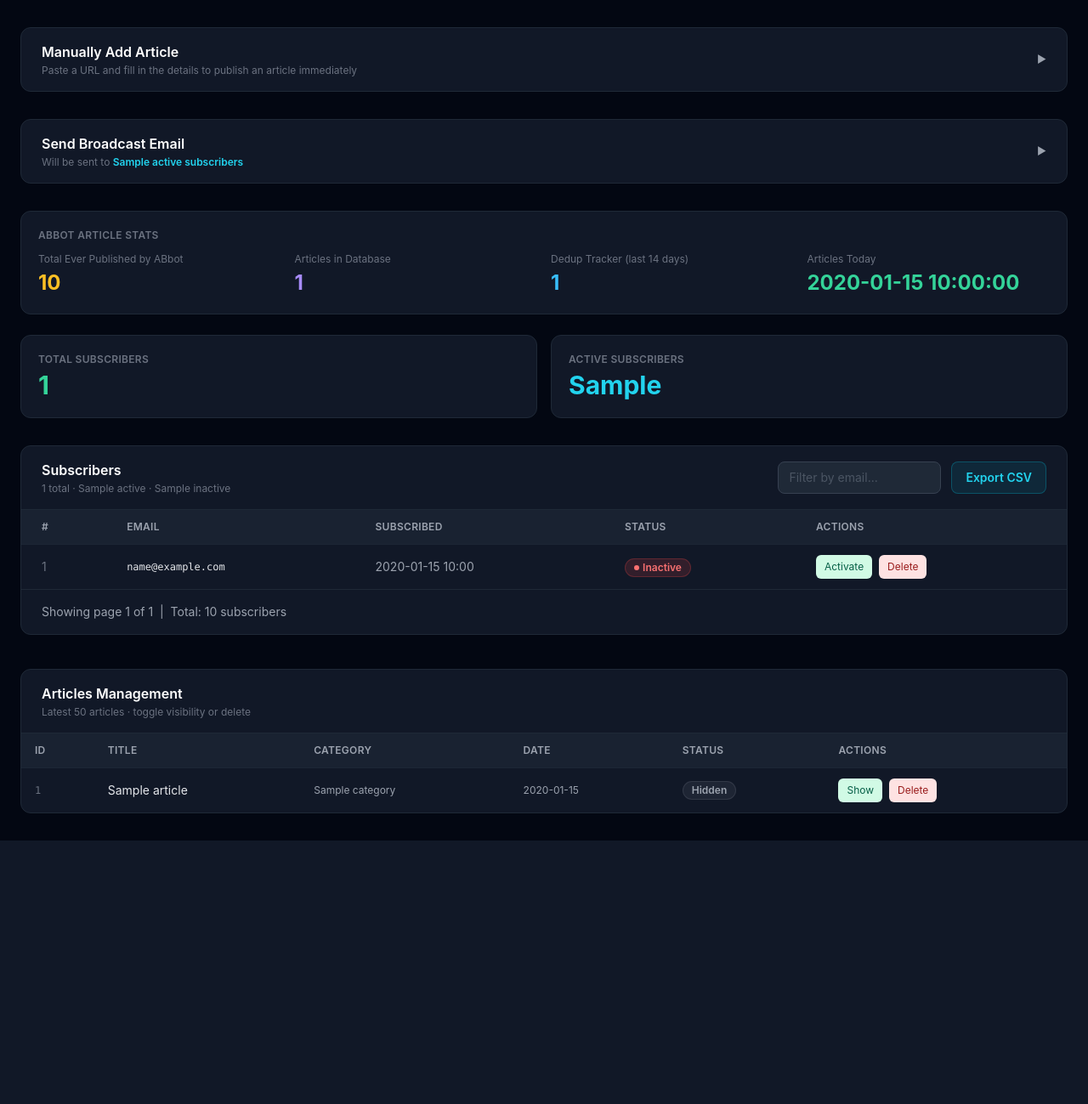
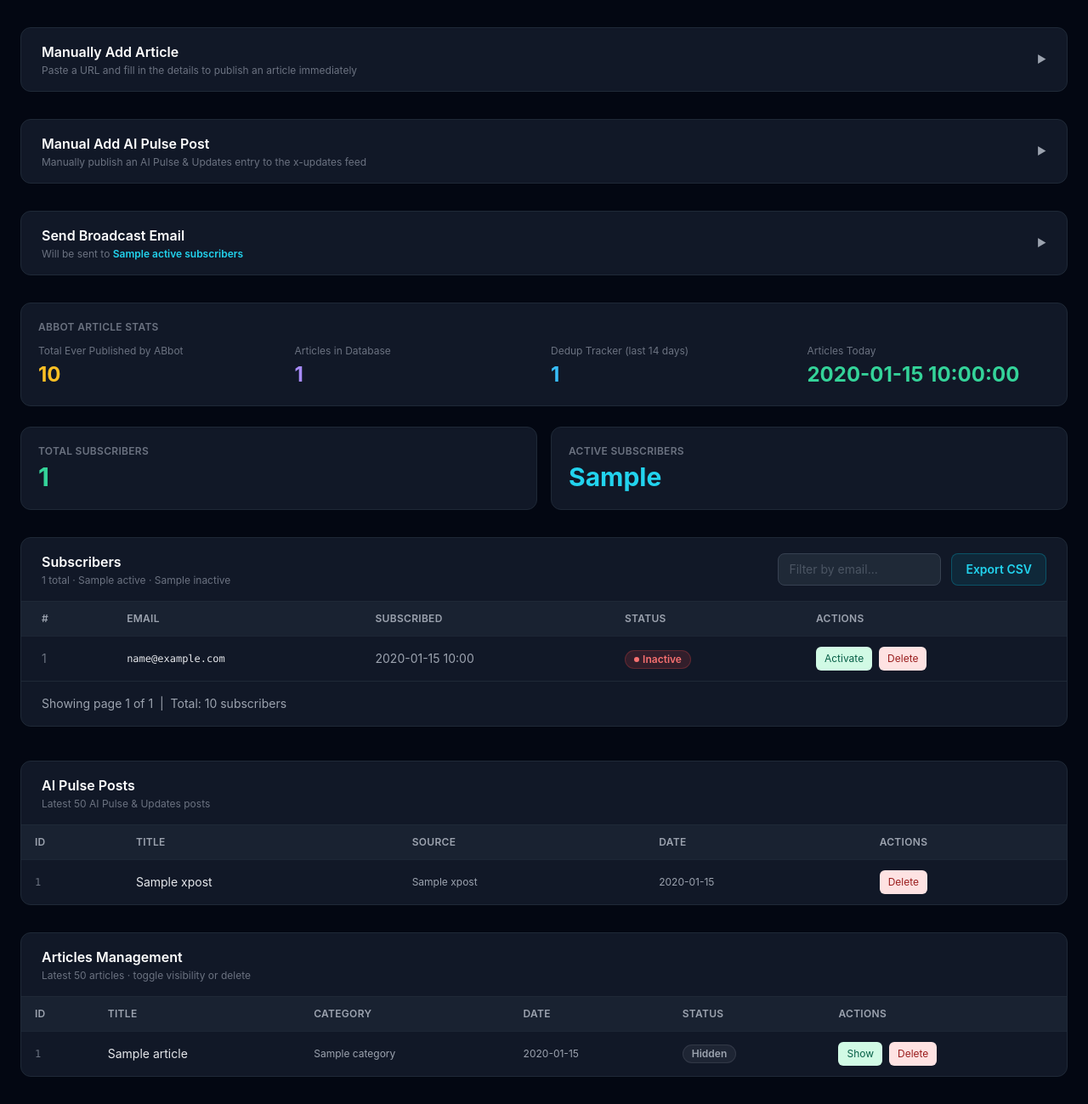
Before and after one commit to joetan79/ainews, a FastAPI app: template templates/admin.html in a window 1280 px wide. Shown: the part 61-1360 px from the top of the page at 85% size. Before the commit the page ends 1050 px from the top, so only its background shows below. Run offline with FastAPI, Linux system fonts and the light colour scheme; the template is opened without the code that fills it: most values are stand-ins (such as "Sample title", 1, 10 or a date in 2020); some libraries are stand-ins or nearby versions.

Commit message:
Auto sync 2026-04-22 11:49:56 | main.py,templates/admin.html,

```diff
--- a/main.py
+++ b/main.py
@@ -423,6 +423,8 @@ def admin_page(
     db: Session = Depends(get_db),
     username: str = Depends(verify_admin),
     msg: Optional[str] = None,
+    xpost_added: int = 0,
+    xpost_deleted: int = 0,
     sub_page: int = 1,
 ):
     import math
@@ -451,6 +453,9 @@ def admin_page(
         NewsArticle.published_date.desc()
     ).limit(50).all()
 
+    from database import XPost
+    xposts = db.query(XPost).order_by(XPost.id.desc()).limit(50).all()
+
     abbot_total_ever, dedup_count = _read_agentbot_stats()
 
     return templates.TemplateResponse(
@@ -467,7 +472,10 @@ def admin_page(
             "inactive_subs": inactive_subs,
             "total_subs": total_subs,
             "articles": articles,
+            "xposts": xposts,
             "msg": msg,
+            "xpost_added": xpost_added,
+            "xpost_deleted": xpost_deleted,
             "abbot_total_ever": abbot_total_ever,
             "dedup_count": dedup_count,
         },
@@ -506,6 +514,66 @@ async def add_article_manual(
         url=f"/admin?msg=Article+added%3A+{title[:60].replace(' ', '+')}",
         status_code=303,
     )
+
+
+@app.post("/admin/add-xpost")
+async def add_xpost_manual(
+    request: Request,
+    db: Session = Depends(get_db),
+    username: str = Depends(verify_admin),
+    title: str = Form(...),
+    summary: str = Form(...),
+    source_name: str = Form(...),
+    source_url: str = Form(...),
+):
+    from database import XPost
+
+    published_date = datetime.utcnow().isoformat()
+
+    # Skip if source_url already exists (unique constraint)
+    existing = db.query(XPost).filter(XPost.source_url == source_url).first()
+    if not existing:
+        post = XPost(
+            title=title,
+            summary=summary,
+            source_name=source_name,
+            source_url=source_url,
+            published_date=published_date,
+            is_published=True,
+        )
+        db.add(post)
+        db.commit()
+
+        # Enforce 100-record cap: delete oldest beyond 100
+        total = db.query(XPost).count()
+        if total > 100:
+            oldest_ids = [
+                row.id for row in (
+                    db.query(XPost.id)
+                    .order_by(XPost.id.asc())
+                    .limit(total - 100)
+                    .all()
+                )
+            ]
+            if oldest_ids:
+                db.query(XPost).filter(XPost.id.in_(oldest_ids)).delete(synchronize_session=False)
+                db.commit()
+
+    return RedirectResponse(url="/admin?xpost_added=1", status_code=303)
+
+
+@app.post("/admin/delete-xpost/{xpost_id}")
+async def delete_xpost(
+        xpost_id: int,
+        db: Session = Depends(get_db),
+        username: str = Depends(verify_admin)):
+    from database import XPost
+    post = db.query(XPost).filter(XPost.id == xpost_id).first()
+    if not post:
+        raise HTTPException(status_code=404, detail="Post not found")
+    db.delete(post)
+    db.commit()
+    return RedirectResponse(url="/admin?xpost_deleted=1", status_code=303)
 
 
 @app.post("/admin/subscriber/{subscriber_id}/suspend")
--- a/templates/admin.html
+++ b/templates/admin.html
@@ -28,6 +28,18 @@
     {% if msg %}
     <div class="mb-6 bg-emerald-500/15 border border-emerald-500/30 text-emerald-400 text-sm font-medium px-4 py-3 rounded-xl">
       {{ msg }}
+    </div>
+    {% endif %}
+
+    {% if xpost_added %}
+    <div class="mb-6 bg-emerald-500/15 border border-emerald-500/30 text-emerald-400 text-sm font-medium px-4 py-3 rounded-xl">
+      ✅ AI Pulse post added successfully.
+    </div>
+    {% endif %}
+
+    {% if xpost_deleted %}
+    <div class="mb-6 bg-emerald-500/15 border border-emerald-500/30 text-emerald-400 text-sm font-medium px-4 py-3 rounded-xl">
+      ✅ AI Pulse post deleted.
     </div>
     {% endif %}
 
@@ -67,6 +79,40 @@
               <button type="submit"
                       class="bg-cyan-500 hover:bg-cyan-400 text-white text-sm font-semibold px-5 py-2 rounded-lg transition-colors cursor-pointer border-none">
                 Add Article
+              </button>
+            </div>
+          </form>
+        </div>
+      </div>
+    </div>
+
+    <!-- Manual Add AI Pulse Post (collapsible) -->
+    <div class="bg-gray-900 border border-gray-800 rounded-xl mb-8 overflow-hidden">
+      <button type="button"
+              onclick="toggleSection('add-xpost-body', 'add-xpost-arrow')"
+              class="w-full px-6 py-4 flex items-center justify-between text-left hover:bg-gray-800/40 transition-colors"
+              style="background:transparent; border:none; cursor:pointer;">
+        <div>
+          <h2 class="text-base font-semibold text-white">Manual Add AI Pulse Post</h2>
+          <p class="text-xs text-gray-500 mt-0.5">Manually publish an AI Pulse &amp; Updates entry to the x-updates feed</p>
+        </div>
+        <span id="add-xpost-arrow" style="color:#9CA3AF; font-size:12px; transition:transform 0.3s ease; display:inline-block; flex-shrink:0; margin-left:12px;">▶</span>
+      </button>
+      <div id="add-xpost-body" style="max-height:0; overflow:hidden; transition:max-height 0.35s ease;">
+        <div class="px-6 pb-6">
+          <form method="POST" action="/admin/add-xpost" class="flex flex-col gap-3 max-w-2xl">
+            <input type="text" name="title" placeholder="Title" required
+                   class="bg-gray-800 border border-gray-700 text-gray-200 text-sm rounded-lg px-3 py-2 focus:outline-none focus:border-cyan-500 placeholder-gray-600" />
+            <textarea name="summary" rows="3" placeholder="Summary" required
+                      class="bg-gray-800 border border-gray-700 text-gray-200 text-sm rounded-lg px-3 py-2 focus:outline-none focus:border-cyan-500 placeholder-gray-600 resize-y"></textarea>
+            <input type="text" name="source_name" placeholder="Source Name (e.g. OpenAI, Anthropic)" required
+                   class="bg-gray-800 border border-gray-700 text-gray-200 text-sm rounded-lg px-3 py-2 focus:outline-none focus:border-cyan-500 placeholder-gray-600" />
+            <input type="url" name="source_url" placeholder="Source URL" required
+                   class="bg-gray-800 border border-gray-700 text-gray-200 text-sm rounded-lg px-3 py-2 focus:outline-none focus:border-cyan-500 placeholder-gray-600" />
+            <div>
+              <button type="submit"
+                      class="bg-cyan-500 hover:bg-cyan-400 text-white text-sm font-semibold px-5 py-2 rounded-lg transition-colors cursor-pointer border-none">
+                Add AI Pulse Post
               </button>
             </div>
           </form>
@@ -245,6 +291,59 @@
       </div>
     </div>
 
+    <!-- AI Pulse Posts Management -->
+    <div class="bg-gray-900 border border-gray-800 rounded-xl overflow-hidden mb-8">
+      <div class="px-6 py-4 border-b border-gray-800">
+        <h2 class="text-base font-semibold text-white">AI Pulse Posts</h2>
+        <p class="text-xs text-gray-500 mt-0.5">Latest 50 AI Pulse &amp; Updates posts</p>
+      </div>
+
+      <div class="overflow-x-auto">
+        <table class="w-full text-sm">
+          <thead>
+            <tr class="bg-gray-800/60 text-gray-400 text-xs uppercase tracking-wide">
+              <th class="px-4 py-3 text-left font-semibold">ID</th>
+              <th class="px-4 py-3 text-left font-semibold">Title</th>
+              <th class="px-4 py-3 text-left font-semibold">Source</th>
+              <th class="px-4 py-3 text-left font-semibold">Date</th>
+              <th class="px-4 py-3 text-left font-semibold">Actions</th>
+            </tr>
+          </thead>
+          <tbody>
+            {% for p in xposts %}
+            <tr class="border-t border-gray-800/60 hover:bg-gray-800/30 transition-colors">
+              <td class="px-4 py-3 text-gray-500 font-mono text-xs">{{ p.id }}</td>
+              <td class="px-4 py-3 text-gray-200 max-w-xs">
+                <a href="{{ p.source_url }}" target="_blank"
+                   class="hover:text-cyan-400 transition-colors"
+                   style="display:-webkit-box; -webkit-line-clamp:2; -webkit-box-orient:vertical; overflow:hidden;">
+                  {{ p.title[:60] }}{% if p.title|length > 60 %}…{% endif %}
+                </a>
+              </td>
+              <td class="px-4 py-3 text-gray-400 whitespace-nowrap text-xs">{{ p.source_name or '—' }}</td>
+              <td class="px-4 py-3 text-gray-400 whitespace-nowrap text-xs">
+                {{ p.published_date[:10] if p.published_date else '—' }}
+              </td>
+              <td class="px-4 py-3 whitespace-nowrap">
+                <button onclick="deleteXPost({{ p.id }})"
+                    style="padding:4px 10px; border-radius:6px;
+                           border:none; cursor:pointer;
+                           font-size:12px; background:#FEE2E2;
+                           color:#991B1B;">
+                  Delete
+                </button>
+              </td>
+            </tr>
+            {% else %}
+            <tr>
+              <td colspan="5" class="px-6 py-12 text-center text-gray-600">No AI Pulse posts yet.</td>
+            </tr>
+            {% endfor %}
+          </tbody>
+        </table>
+      </div>
+    </div>
+
     <!-- Articles Management -->
     <div class="bg-gray-900 border border-gray-800 rounded-xl overflow-hidden">
       <div class="px-6 py-4 border-b border-gray-800">
@@ -409,6 +508,15 @@
         document.getElementById(`article-row-${id}`).remove();
       }
     }
+
+    function deleteXPost(id) {
+      if (!confirm('Delete this AI Pulse post?')) return;
+      const form = document.createElement('form');
+      form.method = 'POST';
+      form.action = `/admin/delete-xpost/${id}`;
+      document.body.appendChild(form);
+      form.submit();
+    }
   </script>
 </body>
 </html>
```
